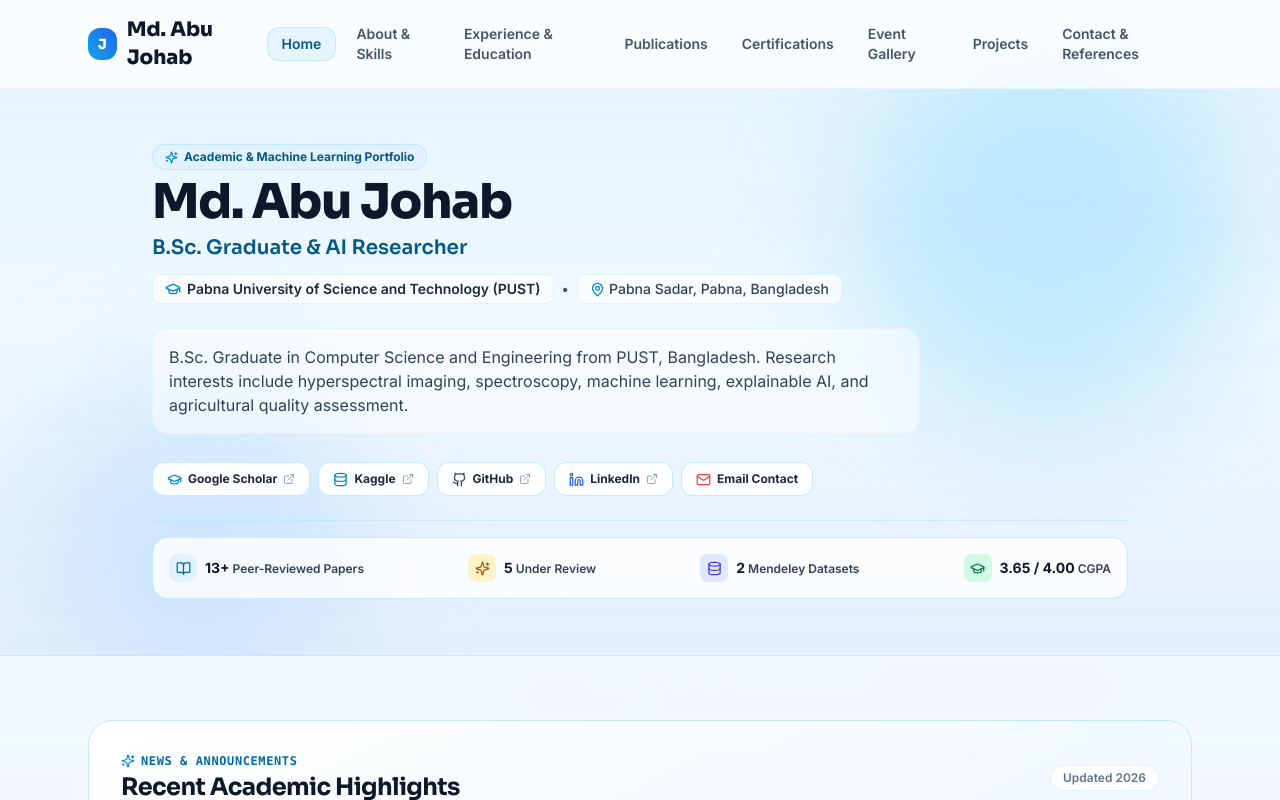
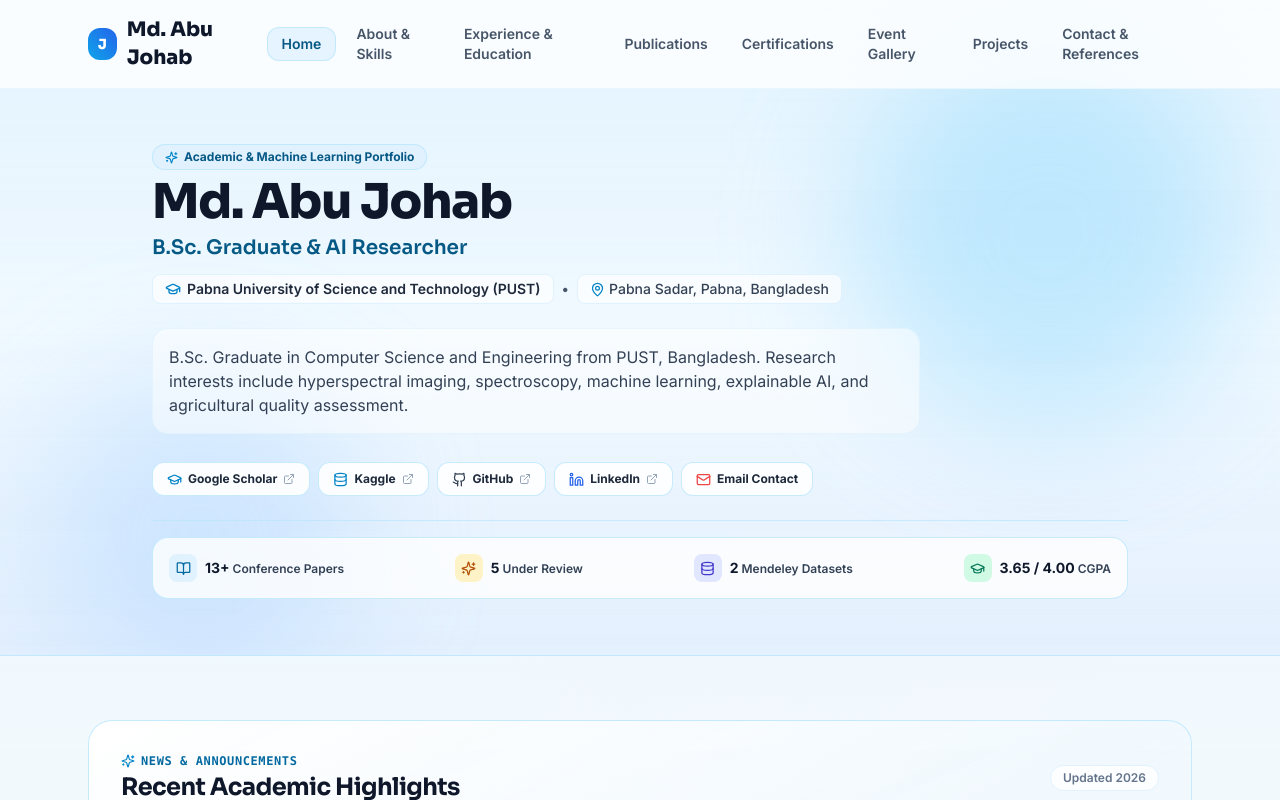
Before and after one commit to Abu-Johab/Portfolio, a React (Vite) app: page /#/ in a window 1280 px wide. Shown: the top 800 px of the page. Built offline with nearby package versions, Linux system fonts and the light colour scheme.

Commit message:
Update hero stat label to 13+ Conference Papers

```diff
--- a/src/components/Hero.tsx
+++ b/src/components/Hero.tsx
@@ -107,7 +107,7 @@ export default function Hero() {
                 <div className="w-7 h-7 rounded-lg bg-sky-100 text-sky-700 flex items-center justify-center">
                   <BookOpen size={15} />
                 </div>
-                <span><strong className="text-slate-900 font-extrabold text-sm">{publications.length}+</strong> Peer-Reviewed Papers</span>
+                <span><strong className="text-slate-900 font-extrabold text-sm">{publications.length}+</strong> Conference Papers</span>
               </div>
               <div className="flex items-center gap-2">
                 <div className="w-7 h-7 rounded-lg bg-amber-100 text-amber-700 flex items-center justify-center">
```
